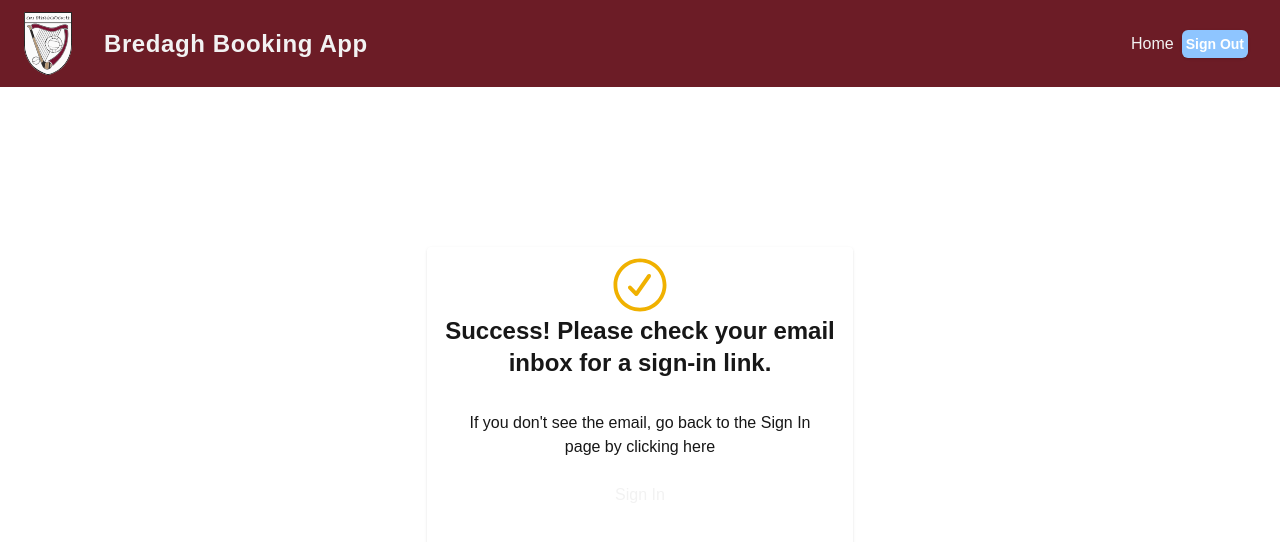
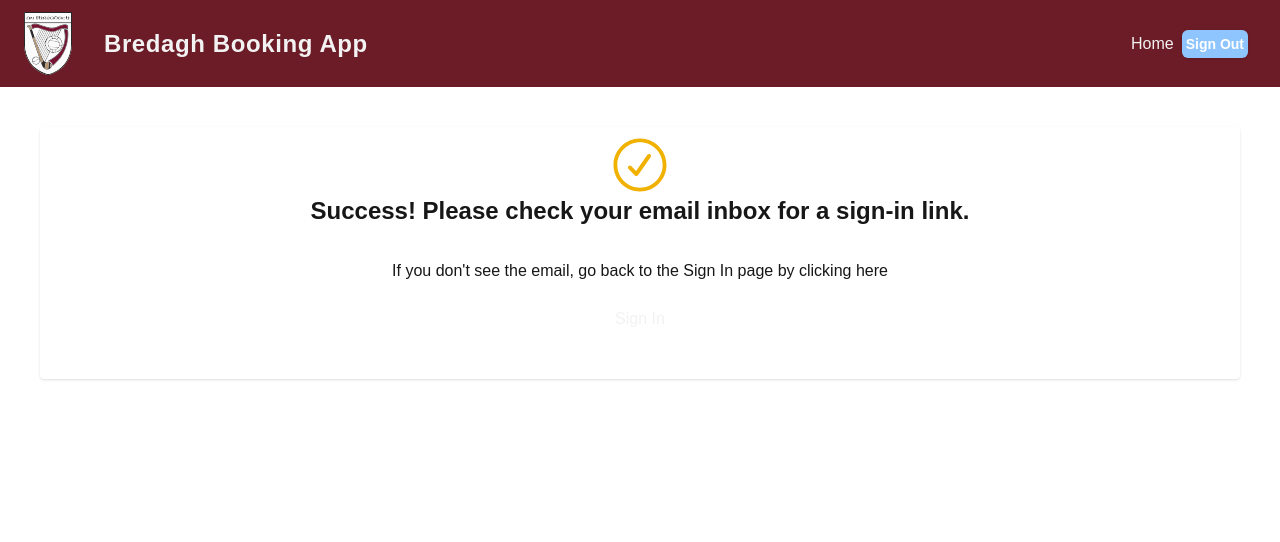
Before and after one commit to elotc/bredaghbookings, a Next.js app: page /auth/auth-success in a window 1280 px wide. Shown: the top 542 px of the page. Built offline with nearby package versions, Linux system fonts and the light colour scheme; no server answers.

Commit message:
fixed format of BookingRequest table and sign-in screen

```diff
--- a/src/components/auth/SignInForm.tsx
+++ b/src/components/auth/SignInForm.tsx
@@ -21,8 +21,8 @@ export function SignInPage() {
 
     return (
         <main>
-            <div className="grid grid-cols-3">
-                <div className="col-start-2 rounded-sm bg-white-50 p-2 shadow-sm text-center">
+            <div className="m-10">
+                <div className="rounded-sm bg-white-50 p-2 shadow-sm text-center">
                     <div className="">
                         <h2 className="mb-4 text-xl font-bold md:text-2xl">
                             Sign In
--- a/src/components/bookings/BookingRequestTable.tsx
+++ b/src/components/bookings/BookingRequestTable.tsx
@@ -1,12 +1,13 @@
 "use client";
 
-import { StdTabTh, StdTabTd, StdTabClass,  StdTabTitle, StdTabNavInlBtn, StdTabActionTd, StdTabNavBtn, StdTabBtnBar } from "@/components/general/StdTable";
+import { StdTabTh, StdTabTd, StdTabClass, StdTabTitle, StdTabNavInlBtn, StdTabActionTd, StdTabNavBtn, StdTabBtnBar } from "@/components/general/StdTable";
 import { BookingRequest } from "@/data/definitions";
 
 export default function BookingTable({ bookings }: { bookings: BookingRequest[] }) {
   return (
-    <main className="max-w-4xl mx-auto py-8">
-      <StdTabTitle title="Bookings"/>
+    <div className="overflow-x-auto">
+      <div className="max-h-screen overflow-y-auto">
+        <StdTabTitle title="Bookings" />
         <table className={StdTabClass}>
           <thead>
             <tr>
@@ -39,6 +40,7 @@ export default function BookingTable({ bookings }: { bookings: BookingRequest[]
         <StdTabBtnBar>
           <StdTabNavBtn ref="/home" label="Back" />
         </StdTabBtnBar>
-    </main>
+      </div>
+    </div>
   );
 }
--- a/src/components/general/SitePageMessage.tsx
+++ b/src/components/general/SitePageMessage.tsx
@@ -14,8 +14,8 @@ export default function SitePageMessage({
 }:
     { headline: string, message: string, label: string, link: string, isError?: boolean, actionBtnLabel?: string, btnAction?: () => void }) {
     return (
-        <div className="grid grid-cols-3 mt-40">
-            <div className="col-start-2 rounded-sm p-2 shadow-sm text-center">
+        <div className="m-10">
+            <div className="rounded-sm p-2 shadow-sm text-center">
                 <div className="flex flex-col items-center">
                     {!isError && <RxCheckCircled className="text-yellow-500 text-6xl" />}
                     {isError && <RxExclamationTriangle className="text-red-500 text-6xl" />}
--- a/src/components/general/StdTable.tsx
+++ b/src/components/general/StdTable.tsx
@@ -144,8 +144,15 @@ export function StdTabBtnBar({ children }: { children: React.ReactNode }) {
     return (<div className="flex justify-between items-center my-6">{children}</div>);
 }
 
-export function StdTabTh({ children }: { children: React.ReactNode }) {
-    return <th className={thClass}>{children}</th>;
+export function StdTabTh({ displaySize = "lg", children }: { displaySize?: string, children: React.ReactNode }) {
+    // Tailwind responsive classes: sm, md, lg, xl, 2xl
+    // Show only at the specified breakpoint and above
+    // Example: displaySize="md" => hidden md:table-cell
+    return (
+        <th className={`${thClass} ${displaySize}:table-cell`}>
+            {children}
+        </th>
+    );
 }
 
 export function StdTabTd({ children }: { children: React.ReactNode }) {
```
Lines whose indentation alone changed are shown as unchanged.
